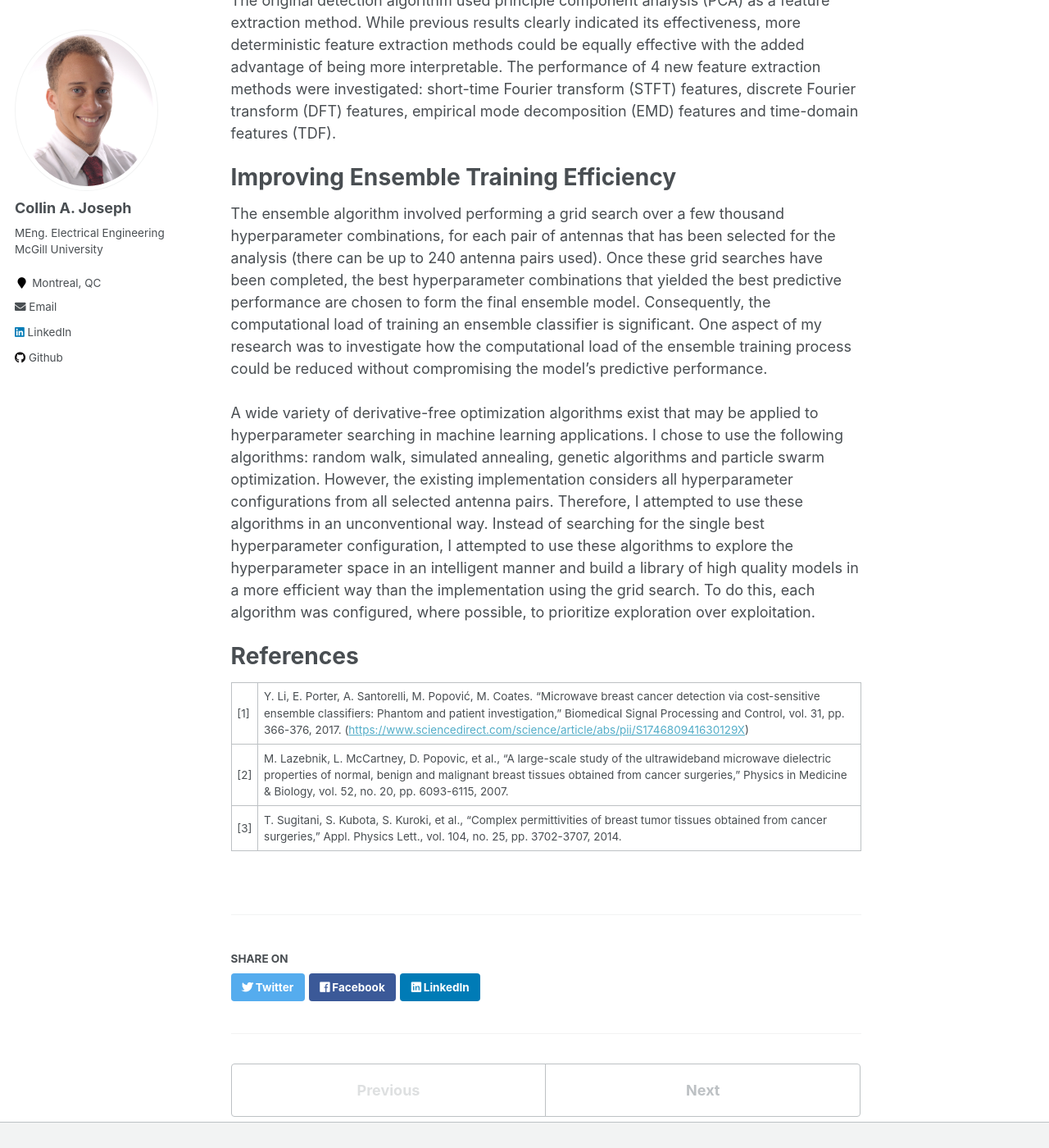
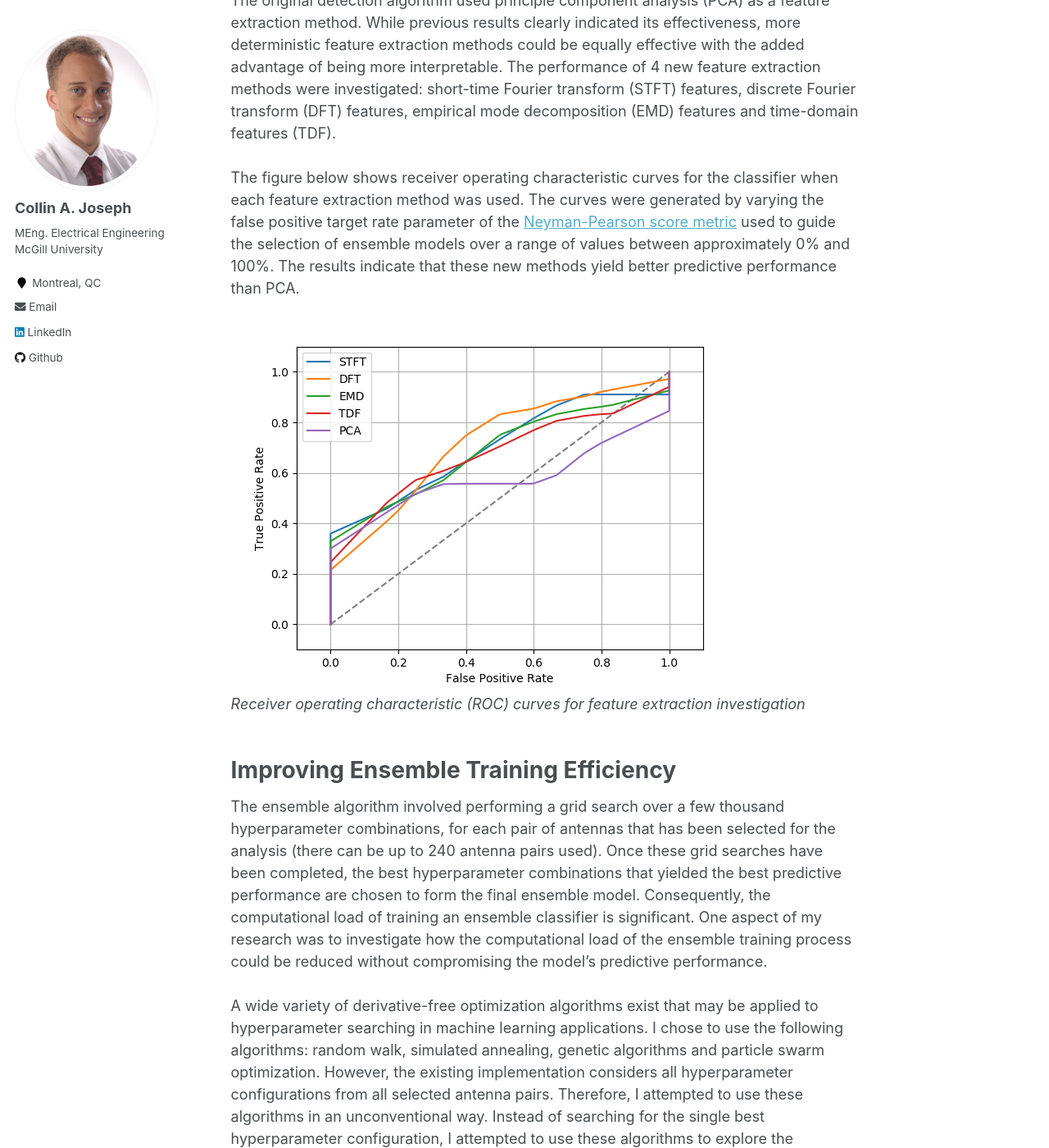
Before and after one commit to collinquintyne/collinquintyne.github.io, a Jekyll site: the page built from _projects/projects-1.md, in a window 1280 px wide and 1400 px high, scrolled down 1435 px. Shown: the whole window at 82% size. Built offline with Jekyll 4.4.1, drawn with Linux system fonts in a browser that asks for light colours; formulas are drawn with MathJax 3; some of the changed text lies outside the part shown.

Commit message:
update esvm project page

```diff
--- a/_projects/projects-1.md
+++ b/_projects/projects-1.md
@@ -18,18 +18,21 @@
 
 # Improving Feature Extraction Methods
 The original detection algorithm used principle component analysis (PCA) as a feature extraction method. While previous results clearly indicated its effectiveness, more deterministic feature extraction methods could be equally effective with the added advantage of being more interpretable. The performance of 4 new feature extraction methods were investigated: short-time Fourier transform (STFT) features, discrete Fourier transform (DFT) features, empirical mode decomposition (EMD) features and time-domain features (TDF).
-<!-- <br><br>
+<br><br>
 The figure below shows receiver operating characteristic curves for the classifier when each feature extraction method was used. The curves were generated by varying the false positive target rate parameter of the [Neyman-Pearson score metric](http://www.stat.rice.edu/~cscott/pubs/npdesign.pdf) used to guide the selection of ensemble models over a range of values between approximately 0% and 100%. The results indicate that these new methods yield better predictive performance than PCA.
 <br>
 ![ROC curves for investigated features](/images/fc_roc.png)
 <br>
 *Receiver operating characteristic (ROC) curves for feature extraction investigation*
-<br><br> -->
+<br><br>
 
 # Improving Ensemble Training Efficiency
 The ensemble algorithm involved performing a grid search over a few thousand hyperparameter combinations, for each pair of antennas that has been selected for the analysis (there can be up to 240 antenna pairs used). Once these grid searches have been completed, the best hyperparameter combinations that yielded the best predictive performance are chosen to form the final ensemble model. Consequently, the computational load of training an ensemble classifier is significant. One aspect of my research was to investigate how the computational load of the ensemble training process could be reduced without compromising the model's predictive performance.
 <br><br>
-A wide variety of derivative-free optimization algorithms exist that may be applied to hyperparameter searching in machine learning applications. I chose to use the following algorithms: random walk, simulated annealing, genetic algorithms and particle swarm optimization. However, the existing implementation considers all hyperparameter configurations from all selected antenna pairs. Therefore, I attempted to use these algorithms in an unconventional way. Instead of searching for the single best hyperparameter configuration, I attempted to use these algorithms to explore the hyperparameter space in an intelligent manner and build a library of high quality models in a more efficient way than the implementation using the grid search. To do this, each algorithm was configured, where possible, to prioritize exploration over exploitation.
+A wide variety of derivative-free optimization algorithms exist that may be applied to hyperparameter searching in machine learning applications. I chose to use the following algorithms: random walk, simulated annealing, genetic algorithms and particle swarm optimization. However, the existing implementation considers all hyperparameter configurations from all selected antenna pairs. Therefore, I attempted to use these algorithms in an unconventional way. Instead of searching for the single best hyperparameter configuration, I attempted to use these algorithms to explore the hyperparameter space in an intelligent manner and build a library of high quality models in a more efficient way than the implementation using the grid search. To do this, each algorithm was configured, where possible, to prioritize exploration over exploitation. While the time required to train individual ensembles was significantly reduced, the predictive performance of the classifier was significantly affected in most cases.
+
+# Improving Ensemble Selection
+The original classifier described in [1] builds a model ensemble by simply selecting the best individual models. Perhaps a more sophisticated selection procedure might yield a more optimal model ensemble and therefore, better predictive performance. I used a forward-stepwise selection method described in Caruana et al. in [4]. Several of the additional methods for improving the performance of the selection algorithm were also investigated, including: selection with and without replacement and multiple model initialization. This method failed to improve the predictive performance on the clinical dataset. Possibly because of the small dataset size.
 
 <!-- # Discussion
 Because the relatively small "clinical" dataset was used in these investigations, the confidence with which these investigations might be concluded is limited. -->
@@ -39,3 +42,4 @@
 [1] | Y. Li, E. Porter, A. Santorelli, M. Popović, M. Coates. "Microwave breast cancer detection via cost-sensitive ensemble classifiers: Phantom and patient investigation," Biomedical Signal Processing and Control, vol. 31, pp. 366-376, 2017. (<https://www.sciencedirect.com/science/article/abs/pii/S174680941630129X>)
 [2] | M. Lazebnik, L. McCartney, D. Popovic, et al., "A large-scale study of the ultrawideband microwave dielectric properties of normal, benign and malignant breast tissues obtained from cancer surgeries," Physics in Medicine & Biology, vol. 52, no. 20, pp. 6093-6115, 2007.
 [3] | T. Sugitani, S. Kubota, S. Kuroki, et al., "Complex permittivities of breast tumor tissues obtained from cancer surgeries," Appl. Physics Lett., vol. 104, no. 25, pp. 3702-3707, 2014.
+[4] | R. Caruana, A. Niculescu-Mizil, G. Crew, and A. Ksikes, “Ensemble selection from libraries of models,” in Proc. 2004 21st Int. Conf. on Machine Learning, Jul. 2004, pp. 18–26
```
